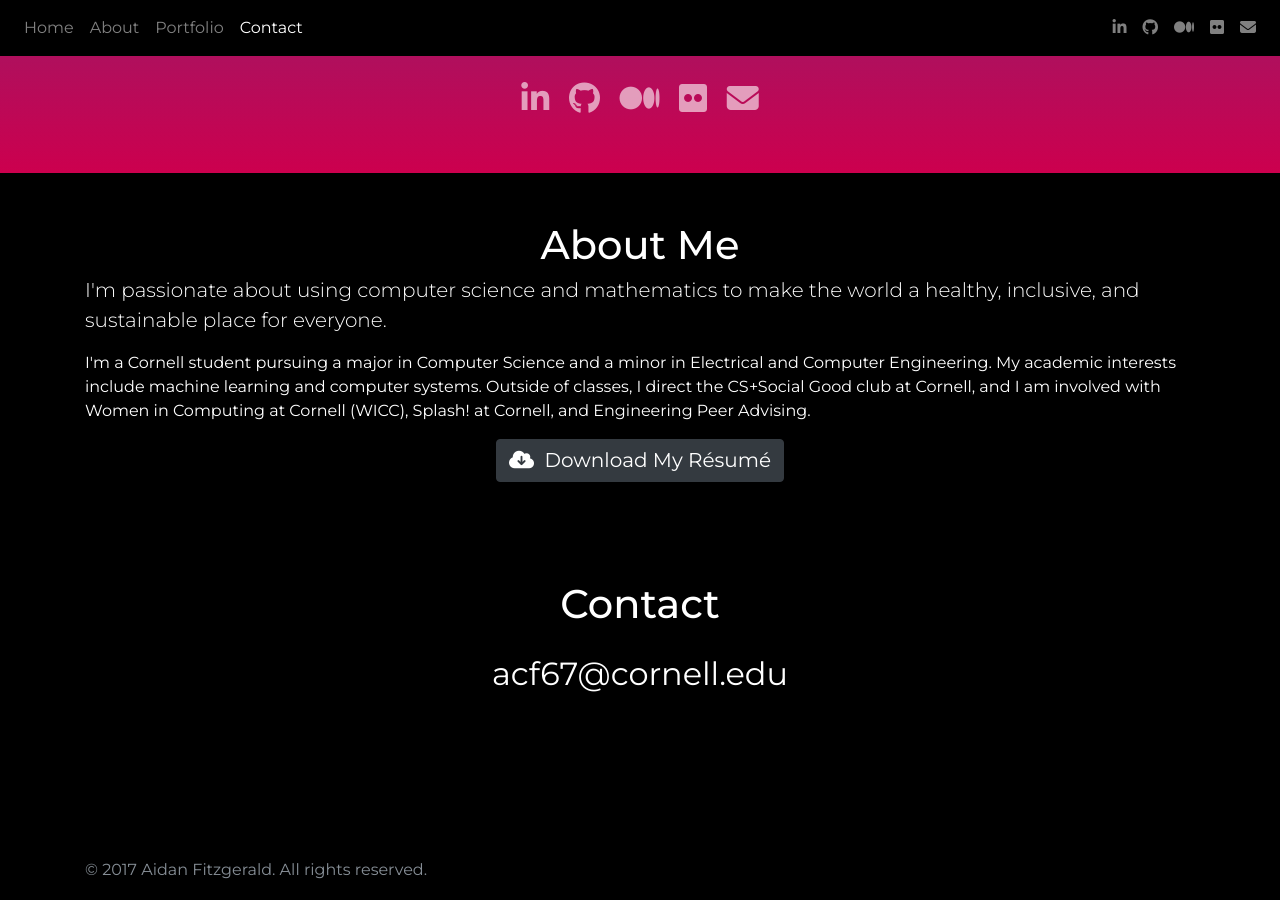
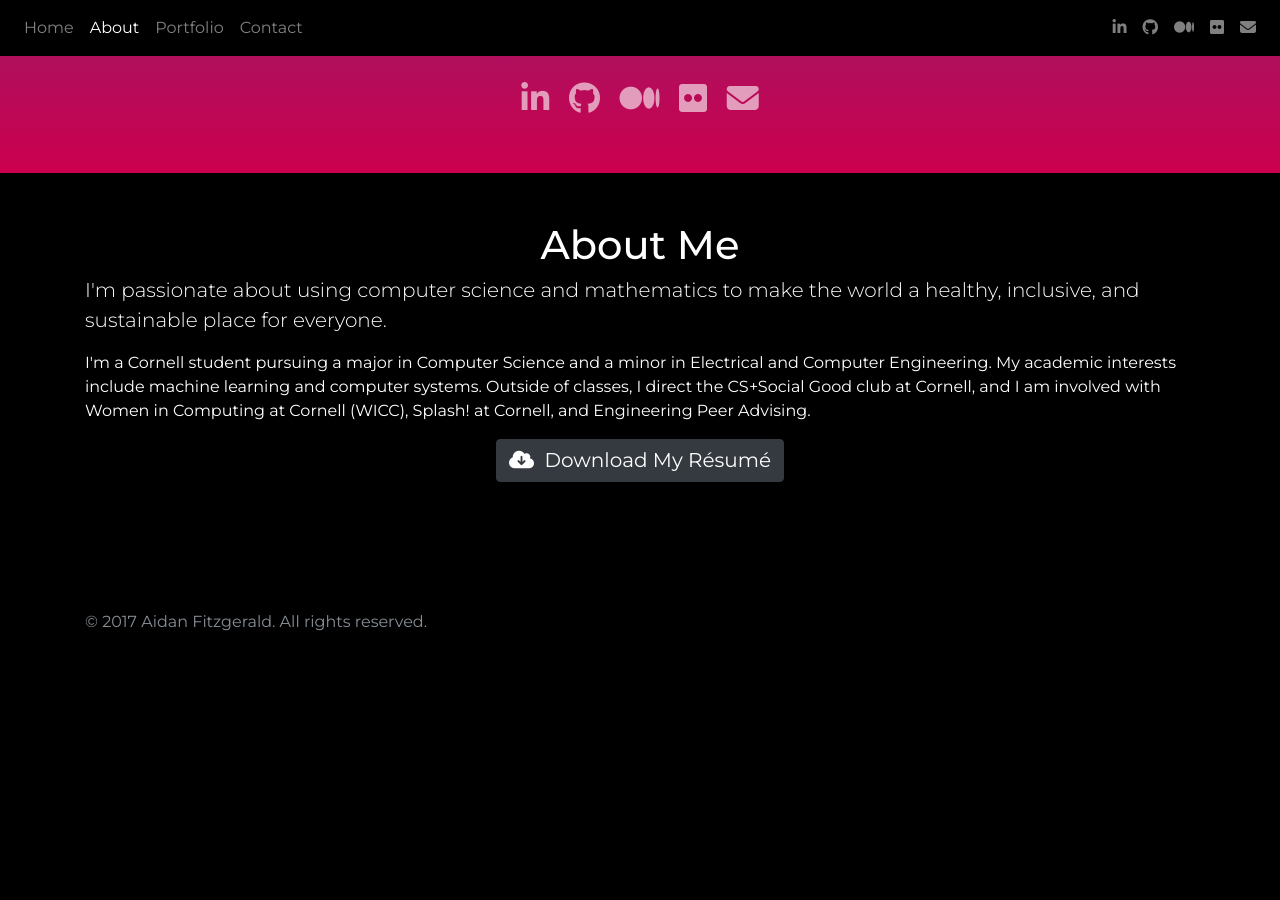
Before and after one commit to aidan-fitz/aidan-fitz.com, a Jekyll site: the page built from index.md, in a window 1280 px wide and 900 px high, scrolled down 509 px. Built offline with Jekyll 4.4.1, drawn with Linux system fonts in a browser that asks for light colours; nearby versions of some CDN libraries; after the commit the page ends 1161 px from its top, so only the background shows below that.

Commit message:
Hide contact section

```diff
--- a/index.md
+++ b/index.md
@@ -6,4 +6,4 @@ title: Home
 <!-- Content sections -->
 {% include top.html %}
 {% include about.html %}
-{% include contact.html %}
+<!-- {% include contact.html %} -->
```
